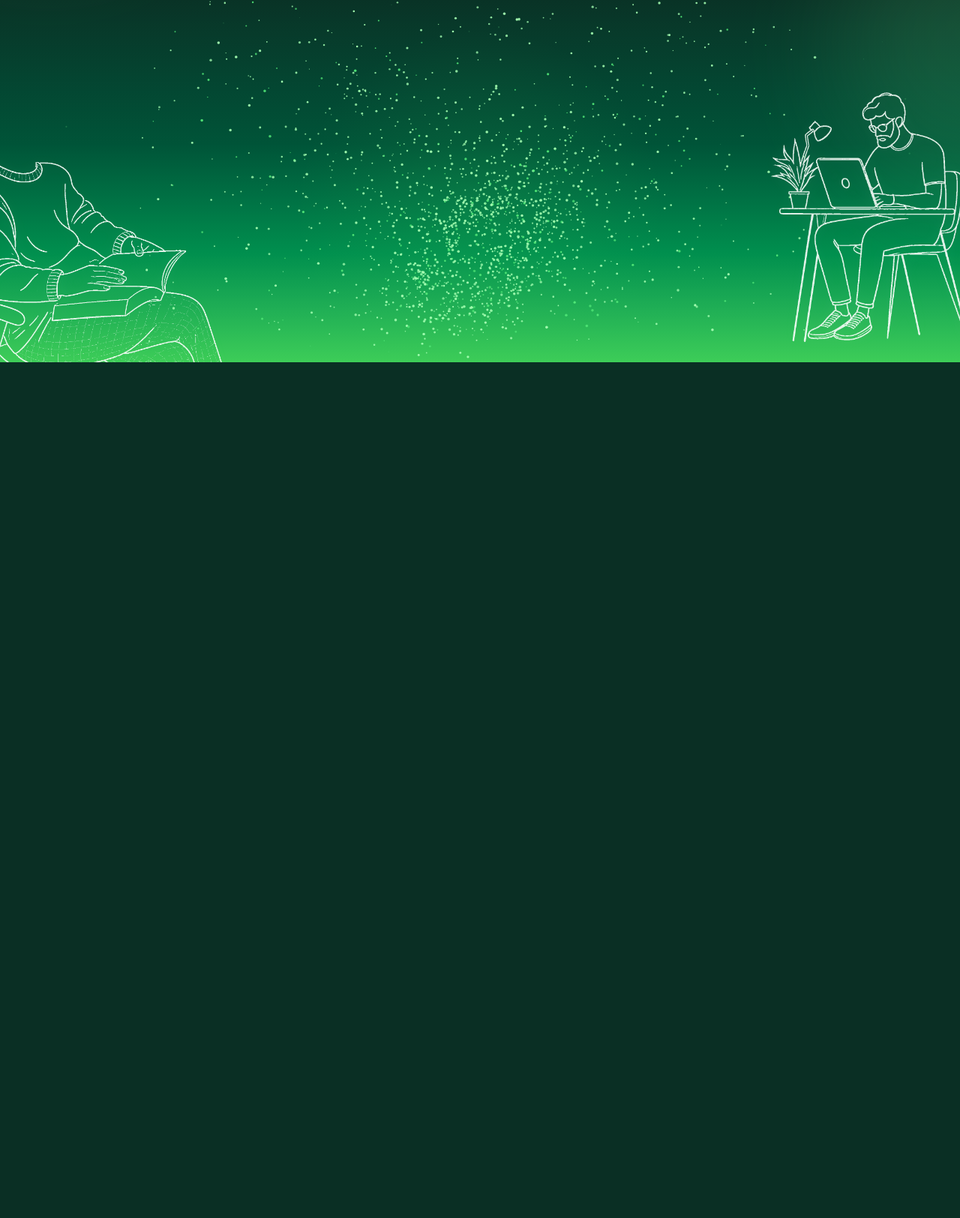
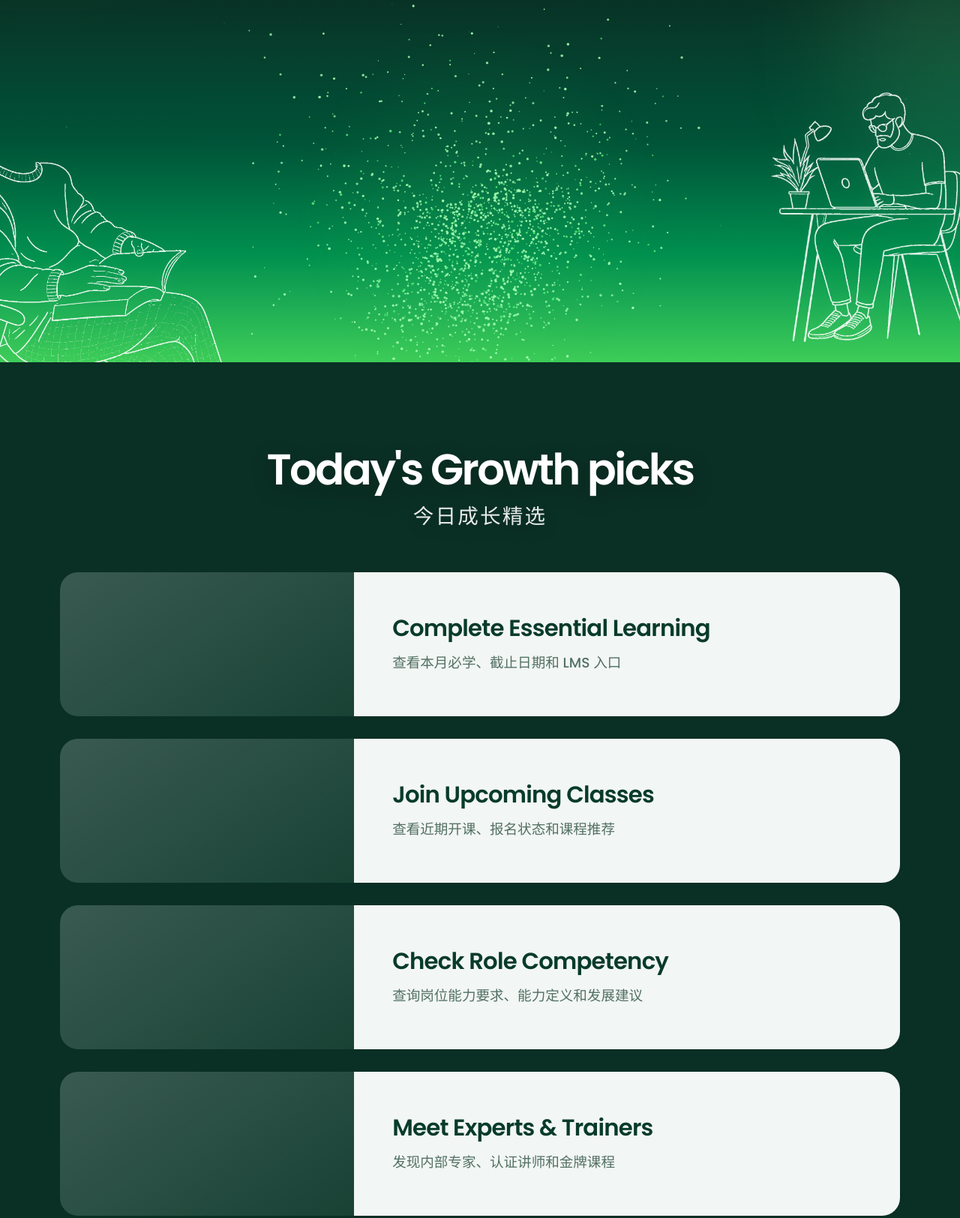
Before and after one commit to Z-Ray66/schneider-particle-demo, a plain HTML site: page head_section/index.html in a window 1280 px wide. Shown: the part 317-1941 px from the top of the page at 75% size. Before the commit the page ends 800 px from the top, so only its background shows below. Drawn offline with Linux system fonts and the light colour scheme; animation ran at ten frames a second.

Commit message:
feat: add scrollable growth picks section

```diff
--- /dev/null
+++ b/head_section/assets/growth-picks.css
@@ -0,0 +1,243 @@
+/* The page background stays fixed while the hero and resource content scroll above it. */
+body {
+  position: relative;
+  isolation: isolate;
+  min-height: 100%;
+  overflow-x: hidden !important;
+  overflow-y: auto !important;
+  background: #0a2f24 !important;
+}
+
+body::before {
+  content: "";
+  position: fixed;
+  inset: 0;
+  z-index: -1;
+  pointer-events: none;
+  background: linear-gradient(
+    #0a2f24,
+    #0a2f24,
+    #0a2f24,
+    #0a2f24,
+    #0a2f24,
+    #073b2b,
+    #034732,
+    #005438,
+    #007144,
+    #008f4e,
+    #1fae55,
+    #3dcd58
+  );
+}
+
+.growth-section {
+  position: relative;
+  z-index: 2;
+  min-height: 100svh;
+  padding: clamp(96px, 14vh, 150px) 24px clamp(120px, 17vh, 190px);
+}
+
+.growth-section__inner {
+  width: min(1120px, 100%);
+  margin: 0 auto;
+}
+
+.growth-heading {
+  margin-bottom: clamp(42px, 7vh, 72px);
+  color: #fff;
+  text-align: center;
+  text-shadow: 0 8px 30px rgb(1 21 15 / 0.22);
+}
+
+.growth-heading h2 {
+  margin: 0;
+  font-size: clamp(34px, 4.5vw, 58px);
+  font-weight: 600;
+  line-height: 1.08;
+  letter-spacing: -0.045em;
+}
+
+.growth-heading p {
+  margin: 13px 0 0;
+  font-size: clamp(22px, 2.15vw, 30px);
+  font-weight: 500;
+  line-height: 1.35;
+  letter-spacing: 0.08em;
+  opacity: 0.9;
+}
+
+.growth-list {
+  display: grid;
+  gap: clamp(20px, 2.8vw, 30px);
+}
+
+.growth-card {
+  --reveal-delay: 0ms;
+  display: grid;
+  grid-template-columns: minmax(250px, 35%) minmax(0, 1fr);
+  min-height: clamp(166px, 15vw, 198px);
+  color: #083b2a;
+  border: 0;
+  border-radius: 24px;
+  outline: none;
+  background: transparent;
+  transition:
+    transform 320ms cubic-bezier(0.2, 0.8, 0.2, 1),
+    filter 320ms ease;
+  will-change: transform, filter;
+}
+
+.growth-card__media {
+  display: block;
+  min-width: 0;
+  overflow: hidden;
+  border-radius: 24px 0 0 24px;
+  background:
+    linear-gradient(145deg, rgb(255 255 255 / 0.2), rgb(223 255 231 / 0.08)),
+    rgb(7 59 43 / 0.28);
+}
+
+.growth-card__media img,
+.growth-card__image {
+  width: 100%;
+  height: 100%;
+  object-fit: cover;
+}
+
+.growth-card__copy {
+  display: flex;
+  min-width: 0;
+  flex-direction: column;
+  justify-content: center;
+  padding: clamp(26px, 4vw, 52px);
+  border-radius: 0 24px 24px 0;
+  background: rgb(250 253 251 / 0.97);
+}
+
+.growth-card__english,
+.growth-card__chinese {
+  display: block;
+}
+
+.growth-card__english {
+  font-size: clamp(22px, 2.4vw, 34px);
+  font-weight: 600;
+  line-height: 1.2;
+  letter-spacing: -0.025em;
+}
+
+.growth-card__chinese {
+  margin-top: 13px;
+  color: #527064;
+  font-size: clamp(16px, 1.45vw, 20px);
+  font-weight: 500;
+  line-height: 1.55;
+}
+
+.growth-card:hover,
+.growth-card:focus-visible {
+  transform: translateY(7px) scale(0.995);
+  filter: drop-shadow(0 22px 22px rgb(0 31 21 / 0.32));
+}
+
+.growth-card:focus-visible {
+  box-shadow: 0 0 0 4px rgb(183 255 194 / 0.8);
+}
+
+.growth-card:active {
+  transform: translateY(10px) scale(0.99);
+  filter: drop-shadow(0 13px 14px rgb(0 31 21 / 0.26));
+}
+
+.growth-section.growth-motion-ready .growth-reveal {
+  opacity: 0;
+  transform: translate3d(0, 72px, 0);
+}
+
+.growth-section.growth-motion-ready.is-visible .growth-reveal {
+  opacity: 1;
+  transform: translate3d(0, 0, 0);
+  transition:
+    opacity 1s ease var(--reveal-delay, 0ms),
+    transform 1.15s cubic-bezier(0.16, 1, 0.3, 1) var(--reveal-delay, 0ms);
+}
+
+@media (max-width: 760px) {
+  .growth-section {
+    padding-inline: 16px;
+  }
+
+  .growth-card {
+    grid-template-columns: minmax(126px, 34%) minmax(0, 1fr);
+    min-height: 148px;
+    border-radius: 19px;
+  }
+
+  .growth-card__media {
+    border-radius: 19px 0 0 19px;
+  }
+
+  .growth-card__copy {
+    padding: clamp(18px, 5vw, 30px);
+    border-radius: 0 19px 19px 0;
+  }
+
+  .growth-card__english {
+    font-size: clamp(17px, 4.4vw, 23px);
+  }
+
+  .growth-card__chinese {
+    margin-top: 9px;
+    font-size: clamp(14px, 3.5vw, 17px);
+  }
+}
+
+@media (max-width: 460px) {
+  .growth-section {
+    padding-top: 82px;
+    padding-bottom: 110px;
+  }
+
+  .growth-heading {
+    margin-bottom: 36px;
+  }
+
+  .growth-heading h2 {
+    font-size: clamp(30px, 9.4vw, 38px);
+  }
+
+  .growth-heading p {
+    margin-top: 10px;
+    font-size: 21px;
+  }
+
+  .growth-list {
+    gap: 16px;
+  }
+
+  .growth-card {
+    grid-template-columns: 32% minmax(0, 1fr);
+    min-height: 138px;
+  }
+
+  .growth-card__copy {
+    padding: 16px 14px;
+  }
+
+  .growth-card__english {
+    font-size: 15px;
+    line-height: 1.25;
+  }
+
+  .growth-card__chinese {
+    font-size: 13px;
+    line-height: 1.45;
+  }
+}
+
+@media (prefers-reduced-motion: reduce) {
+  .growth-card,
+  .growth-reveal {
+    transition-duration: 0.01ms !important;
+  }
+}
--- /dev/null
+++ b/head_section/assets/growth-picks.js
@@ -0,0 +1,26 @@
+const growthSection = document.querySelector(".growth-section");
+
+if (growthSection) {
+  const reducedMotion = window.matchMedia("(prefers-reduced-motion: reduce)");
+
+  if (reducedMotion.matches || !("IntersectionObserver" in window)) {
+    growthSection.classList.add("is-visible");
+  } else {
+    growthSection.classList.add("growth-motion-ready");
+
+    const revealObserver = new IntersectionObserver(
+      ([entry], observer) => {
+        if (!entry?.isIntersecting) return;
+
+        growthSection.classList.add("is-visible");
+        observer.unobserve(growthSection);
+      },
+      {
+        rootMargin: "0px 0px -12%",
+        threshold: 0.08,
+      },
+    );
+
+    revealObserver.observe(growthSection);
+  }
+}
--- a/head_section/index.html
+++ b/head_section/index.html
@@ -12,10 +12,79 @@
     <title>GSC China Learning Hub</title>
     <script type="module" crossorigin src="./assets/index-BZFlhtF8.js"></script>
     <script type="module" src="./assets/hero-illustrations.js"></script>
+    <script type="module" src="./assets/growth-picks.js"></script>
     <link rel="stylesheet" crossorigin href="./assets/index-I23fLwK-.css">
     <link rel="stylesheet" href="./assets/hero-illustrations.css">
+    <link rel="stylesheet" href="./assets/growth-picks.css">
   </head>
   <body>
     <div id="root"></div>
+
+    <section class="growth-section" id="growth-picks" aria-labelledby="growth-picks-title">
+      <div class="growth-section__inner">
+        <header class="growth-heading growth-reveal">
+          <h2 id="growth-picks-title">Today's Growth picks</h2>
+          <p lang="zh-CN">今日成长精选</p>
+        </header>
+
+        <div class="growth-list" aria-label="Learning and competency resources">
+          <a
+            class="growth-card growth-reveal"
+            id="essential-learning"
+            href="#essential-learning"
+            style="--reveal-delay: 100ms"
+          >
+            <!-- Replace the empty media span with an image when artwork is ready. -->
+            <span class="growth-card__media" aria-hidden="true"></span>
+            <span class="growth-card__copy">
+              <span class="growth-card__english">Complete Essential Learning</span>
+              <span class="growth-card__chinese" lang="zh-CN">查看本月必学、截止日期和 LMS 入口</span>
+            </span>
+          </a>
+
+          <a
+            class="growth-card growth-reveal"
+            id="upcoming-classes"
+            href="#upcoming-classes"
+            style="--reveal-delay: 190ms"
+          >
+            <!-- Replace the empty media span with an image when artwork is ready. -->
+            <span class="growth-card__media" aria-hidden="true"></span>
+            <span class="growth-card__copy">
+              <span class="growth-card__english">Join Upcoming Classes</span>
+              <span class="growth-card__chinese" lang="zh-CN">查看近期开课、报名状态和课程推荐</span>
+            </span>
+          </a>
+
+          <a
+            class="growth-card growth-reveal"
+            id="role-competency"
+            href="#role-competency"
+            style="--reveal-delay: 280ms"
+          >
+            <!-- Replace the empty media span with an image when artwork is ready. -->
+            <span class="growth-card__media" aria-hidden="true"></span>
+            <span class="growth-card__copy">
+              <span class="growth-card__english">Check Role Competency</span>
+              <span class="growth-card__chinese" lang="zh-CN">查询岗位能力要求、能力定义和发展建议</span>
+            </span>
+          </a>
+
+          <a
+            class="growth-card growth-reveal"
+            id="experts-trainers"
+            href="#experts-trainers"
+            style="--reveal-delay: 370ms"
+          >
+            <!-- Replace the empty media span with an image when artwork is ready. -->
+            <span class="growth-card__media" aria-hidden="true"></span>
+            <span class="growth-card__copy">
+              <span class="growth-card__english">Meet Experts &amp; Trainers</span>
+              <span class="growth-card__chinese" lang="zh-CN">发现内部专家、认证讲师和金牌课程</span>
+            </span>
+          </a>
+        </div>
+      </div>
+    </section>
   </body>
 </html>
```
